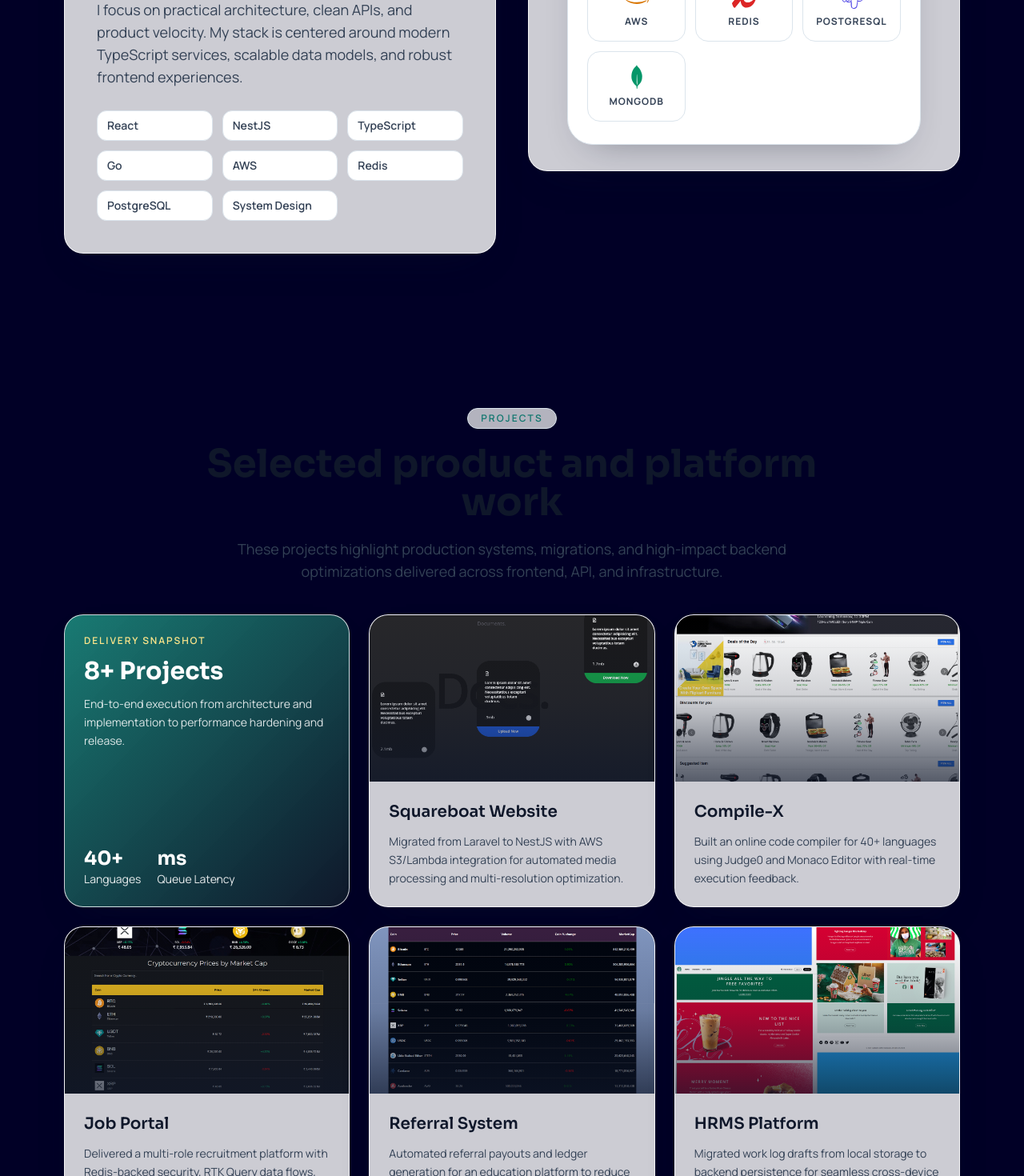
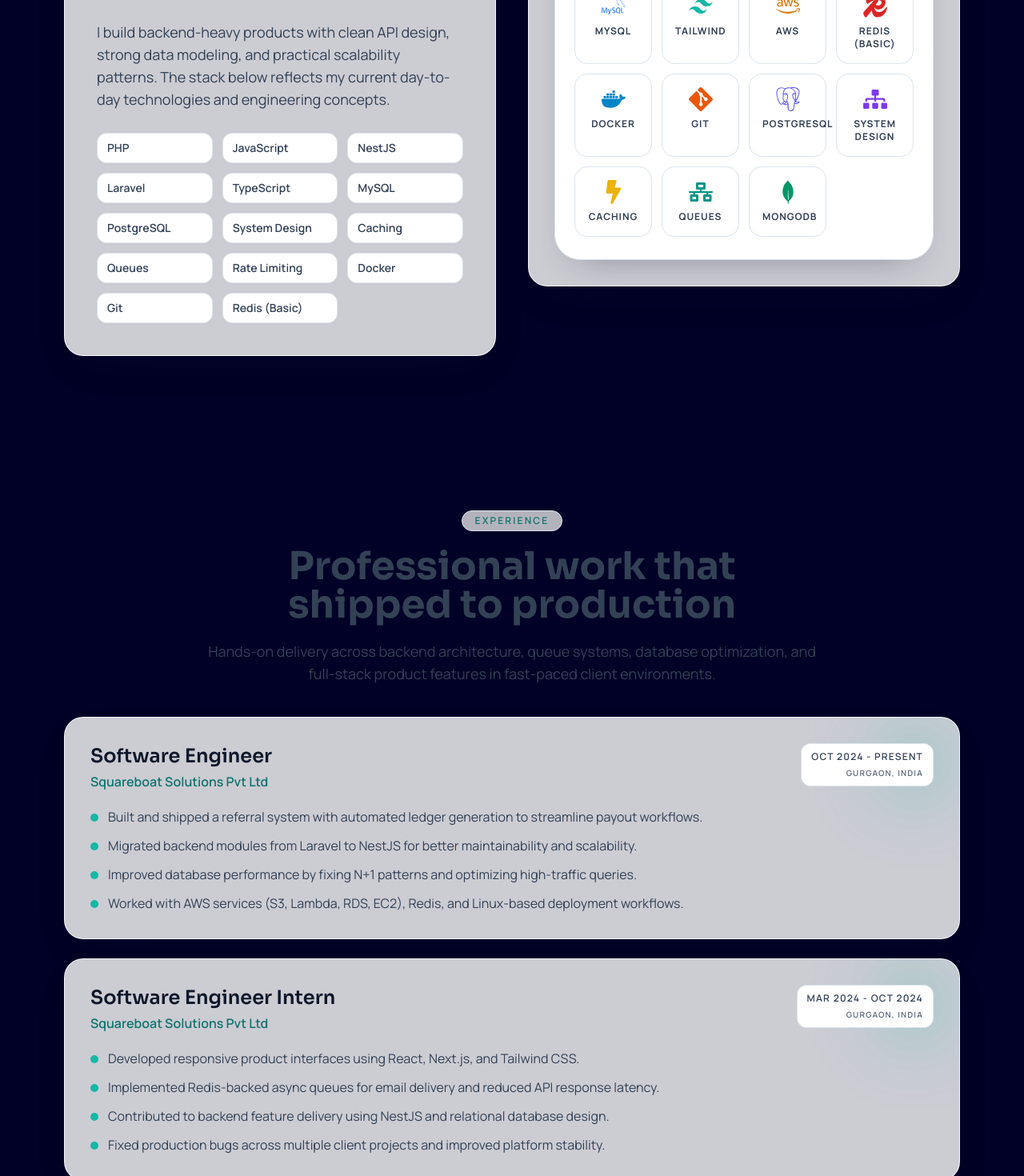
Before and after one commit to ammarkhan575/My-Portfolio, a React (Create React App) app: page / in a window 1280 px wide. Shown: the part 1330-2800 px from the top of the page at 80% size. Built offline with nearby package versions, Linux system fonts and the light colour scheme.

Commit message:
UPDATE: Add Experience section and enhance skills representation in the portfolio

```diff
--- a/src/App.js
+++ b/src/App.js
@@ -4,6 +4,7 @@ import Navbar from "./scenes/Navbar";
 import DotGroup from "./scenes/DotGroup";
 import Landing from "./scenes/Landing";
 import MySkills from "./scenes/MySkills";
+import Experience from "./scenes/Experience";
 import Projects from "./scenes/Projects";
 import Contact from "./scenes/Contact";
 import Footer from "./scenes/Footer";
@@ -58,6 +59,10 @@ function App() {
         </div>
 
         <div className="section-shell">
+          <Experience />
+        </div>
+
+        <div className="section-shell">
           <Projects />
         </div>
 
--- a/src/components/SkillsLogo.jsx
+++ b/src/components/SkillsLogo.jsx
@@ -1,9 +1,15 @@
 
 import {
+  SiDocker,
+  SiGit,
+  SiJavascript,
+  SiLaravel,
+  SiMysql,
   SiGo,
   SiMongodb,
   SiNestjs,
   SiNodedotjs,
+  SiPhp,
   SiPostgresql,
   SiReact,
   SiRedis,
@@ -11,23 +17,33 @@ import {
   SiTypescript,
 } from "react-icons/si";
 import { FaAws } from "react-icons/fa";
+import { FaBolt, FaNetworkWired, FaSitemap, FaTachometerAlt } from "react-icons/fa";
 
 const SKILL_ICONS = [
+  { name: "PHP", icon: SiPhp, color: "text-indigo-600" },
+  { name: "JavaScript", icon: SiJavascript, color: "text-amber-500" },
   { name: "React", icon: SiReact, color: "text-sky-500" },
   { name: "TypeScript", icon: SiTypescript, color: "text-blue-600" },
+  { name: "Laravel", icon: SiLaravel, color: "text-red-600" },
   { name: "Node.js", icon: SiNodedotjs, color: "text-green-600" },
   { name: "NestJS", icon: SiNestjs, color: "text-rose-600" },
   { name: "Go", icon: SiGo, color: "text-cyan-600" },
+  { name: "MySQL", icon: SiMysql, color: "text-blue-500" },
   { name: "Tailwind", icon: SiTailwindcss, color: "text-teal-500" },
   { name: "AWS", icon: FaAws, color: "text-amber-600" },
-  { name: "Redis", icon: SiRedis, color: "text-red-600" },
+  { name: "Redis (Basic)", icon: SiRedis, color: "text-red-600" },
+  { name: "Docker", icon: SiDocker, color: "text-sky-600" },
+  { name: "Git", icon: SiGit, color: "text-orange-600" },
   { name: "PostgreSQL", icon: SiPostgresql, color: "text-indigo-600" },
+  { name: "System Design", icon: FaSitemap, color: "text-violet-600" },
+  { name: "Caching", icon: FaBolt, color: "text-yellow-500" },
+  { name: "Queues", icon: FaNetworkWired, color: "text-teal-600" },
   { name: "MongoDB", icon: SiMongodb, color: "text-emerald-600" },
 ];
 
 const SkillsLogo = () => {
   return (
-    <div className="grid grid-cols-2 gap-3 sm:grid-cols-3">
+    <div className="grid grid-cols-2 gap-3 sm:grid-cols-3 lg:grid-cols-4">
       {SKILL_ICONS.map(({ name, icon: Icon, color }) => (
         <div
           key={name}
--- a/src/index.css
+++ b/src/index.css
@@ -33,7 +33,7 @@ body {
 }
 
 .section-title {
-  @apply font-display text-3xl font-bold leading-tight text-ink sm:text-4xl md:text-5xl;
+  @apply font-display text-3xl font-bold leading-tight text-slate sm:text-4xl md:text-5xl;
 }
 
 .section-copy {
--- a/src/scenes/DotGroup.jsx
+++ b/src/scenes/DotGroup.jsx
@@ -1,6 +1,6 @@
 import AnchorLink from "react-anchor-link-smooth-scroll";
 
-const DOTS = ["home", "skills", "projects", "contact"];
+const DOTS = ["home", "skills", "experience", "projects", "contact"];
 
 const DotGroup = ({ selectedPage, setSelectedPage }) => {
   const selectedStyles =
--- /dev/null
+++ b/src/scenes/Experience.jsx
@@ -0,0 +1,92 @@
+import { motion } from "framer-motion";
+
+const EXPERIENCES = [
+  {
+    role: "Software Engineer",
+    company: "Squareboat Solutions Pvt Ltd",
+    duration: "Oct 2024 - Present",
+    location: "Gurgaon, India",
+    highlights: [
+      "Built and shipped a referral system with automated ledger generation to streamline payout workflows.",
+      "Migrated backend modules from Laravel to NestJS for better maintainability and scalability.",
+      "Improved database performance by fixing N+1 patterns and optimizing high-traffic queries.",
+      "Worked with AWS services (S3, Lambda, RDS, EC2), Redis, and Linux-based deployment workflows.",
+    ],
+  },
+  {
+    role: "Software Engineer Intern",
+    company: "Squareboat Solutions Pvt Ltd",
+    duration: "Mar 2024 - Oct 2024",
+    location: "Gurgaon, India",
+    highlights: [
+      "Developed responsive product interfaces using React, Next.js, and Tailwind CSS.",
+      "Implemented Redis-backed async queues for email delivery and reduced API response latency.",
+      "Contributed to backend feature delivery using NestJS and relational database design.",
+      "Fixed production bugs across multiple client projects and improved platform stability.",
+    ],
+  },
+];
+
+const ExperienceCard = ({ item, index }) => {
+  return (
+    <motion.article
+      className="panel relative overflow-hidden p-7 sm:p-8"
+      initial={{ opacity: 0, y: 24 }}
+      whileInView={{ opacity: 1, y: 0 }}
+      viewport={{ once: true }}
+      transition={{ duration: 0.45, delay: index * 0.08 }}
+    >
+      <div className="absolute right-0 top-0 h-28 w-28 rounded-full bg-accent-soft/20 blur-2xl" />
+
+      <div className="relative z-10 flex flex-wrap items-start justify-between gap-3">
+        <div>
+          <p className="font-display text-2xl font-semibold text-ink">{item.role}</p>
+          <p className="mt-1 text-base font-semibold text-accent">{item.company}</p>
+        </div>
+
+        <div className="rounded-xl border border-line bg-white px-3 py-2 text-right text-xs font-semibold uppercase tracking-[0.1em] text-slate">
+          <p>{item.duration}</p>
+          <p className="mt-1 text-[10px] tracking-[0.12em] text-slate/80">{item.location}</p>
+        </div>
+      </div>
+
+      <ul className="relative z-10 mt-5 space-y-3">
+        {item.highlights.map((point) => (
+          <li key={point} className="flex gap-3 text-sm leading-relaxed text-slate md:text-base">
+            <span className="soft-dot mt-2 shrink-0" />
+            <span>{point}</span>
+          </li>
+        ))}
+      </ul>
+    </motion.article>
+  );
+};
+
+const Experience = () => {
+  return (
+    <section id="experience" className="py-16 md:py-24">
+      <motion.div
+        className="mx-auto max-w-3xl text-center"
+        initial={{ opacity: 0, y: -20 }}
+        whileInView={{ opacity: 1, y: 0 }}
+        viewport={{ once: true }}
+        transition={{ duration: 0.45 }}
+      >
+        <span className="section-kicker">Experience</span>
+        <h2 className="section-title mt-5">Professional work that shipped to production</h2>
+        <p className="section-copy mt-5">
+          Hands-on delivery across backend architecture, queue systems, database optimization,
+          and full-stack product features in fast-paced client environments.
+        </p>
+      </motion.div>
+
+      <div className="mt-10 grid gap-6">
+        {EXPERIENCES.map((item, index) => (
+          <ExperienceCard key={`${item.role}-${item.duration}`} item={item} index={index} />
+        ))}
+      </div>
+    </section>
+  );
+};
+
+export default Experience;
--- a/src/scenes/Landing.jsx
+++ b/src/scenes/Landing.jsx
@@ -32,9 +32,10 @@ const Landing = ({ setSelectedPage }) => {
                     </h1>
 
                     <p className="section-copy mt-6">
-                        I am Mohd Ammar, a full-stack engineer focused on React, NestJS, and AWS.
-                        I ship production-grade features with strong system design, performance,
-                        and developer experience in mind.
+                        I am Mohd Ammar, a full-stack engineer focused on building reliable
+                        products across domains and technologies. I ship production-grade
+                        features with strong system design, performance, and developer
+                        experience in mind.
                     </p>
 
                     <div className="mt-8 flex flex-wrap gap-3">
--- a/src/scenes/MySkills.jsx
+++ b/src/scenes/MySkills.jsx
@@ -3,14 +3,20 @@ import { motion } from "framer-motion";
 import SkillsLogo from "../components/SkillsLogo";
 
 const STACK = [
-    "React",
+    "PHP",
+    "JavaScript",
     "NestJS",
+    "Laravel",
     "TypeScript",
-    "Go",
-    "AWS",
-    "Redis",
+    "MySQL",
     "PostgreSQL",
     "System Design",
+    "Caching",
+    "Queues",
+    "Rate Limiting",
+    "Docker",
+    "Git",
+    "Redis (Basic)",
 ];
 
 const MySkills = () => {
@@ -38,9 +44,9 @@ const MySkills = () => {
                     </h2>
 
                     <p className="section-copy mt-6">
-                        I focus on practical architecture, clean APIs, and product velocity. My
-                        stack is centered around modern TypeScript services, scalable data models,
-                        and robust frontend experiences.
+                        I build backend-heavy products with clean API design, strong data modeling,
+                        and practical scalability patterns. The stack below reflects my current
+                        day-to-day technologies and engineering concepts.
                     </p>
 
                     <div className="mt-7 grid grid-cols-2 gap-3 sm:grid-cols-3">
--- a/src/scenes/Navbar.jsx
+++ b/src/scenes/Navbar.jsx
@@ -2,7 +2,7 @@ import { useEffect, useState } from "react";
 import AnchorLink from "react-anchor-link-smooth-scroll";
 import useMediaQuery from "../hooks/useMediaQuery";
 
-const NAV_ITEMS = ["Home", "Skills", "Projects", "Contact"];
+const NAV_ITEMS = ["Home", "Skills", "Experience", "Projects", "Contact"];
 
 const Link = ({ page, selectedPage, setSelectedPage, onClick }) => {
     const lowerCasePage = page.toLowerCase();
```
